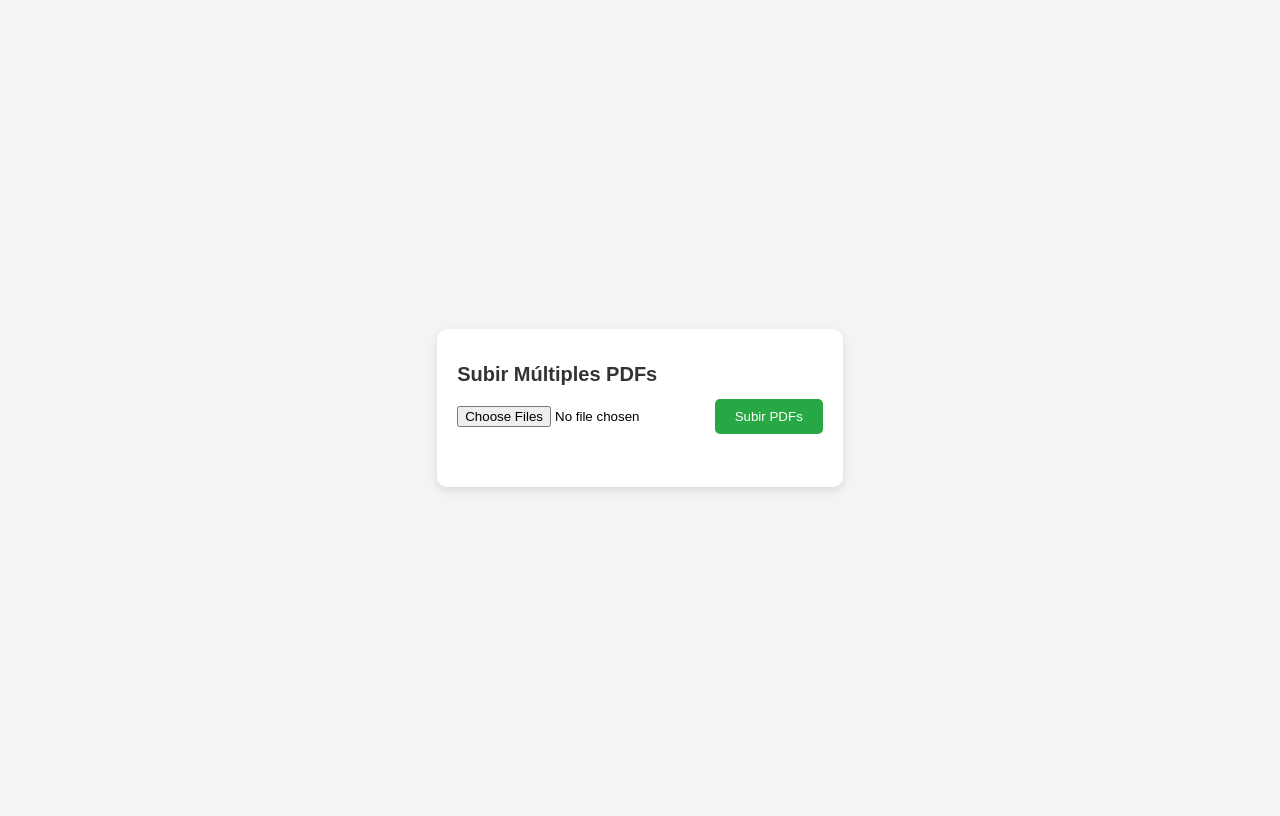
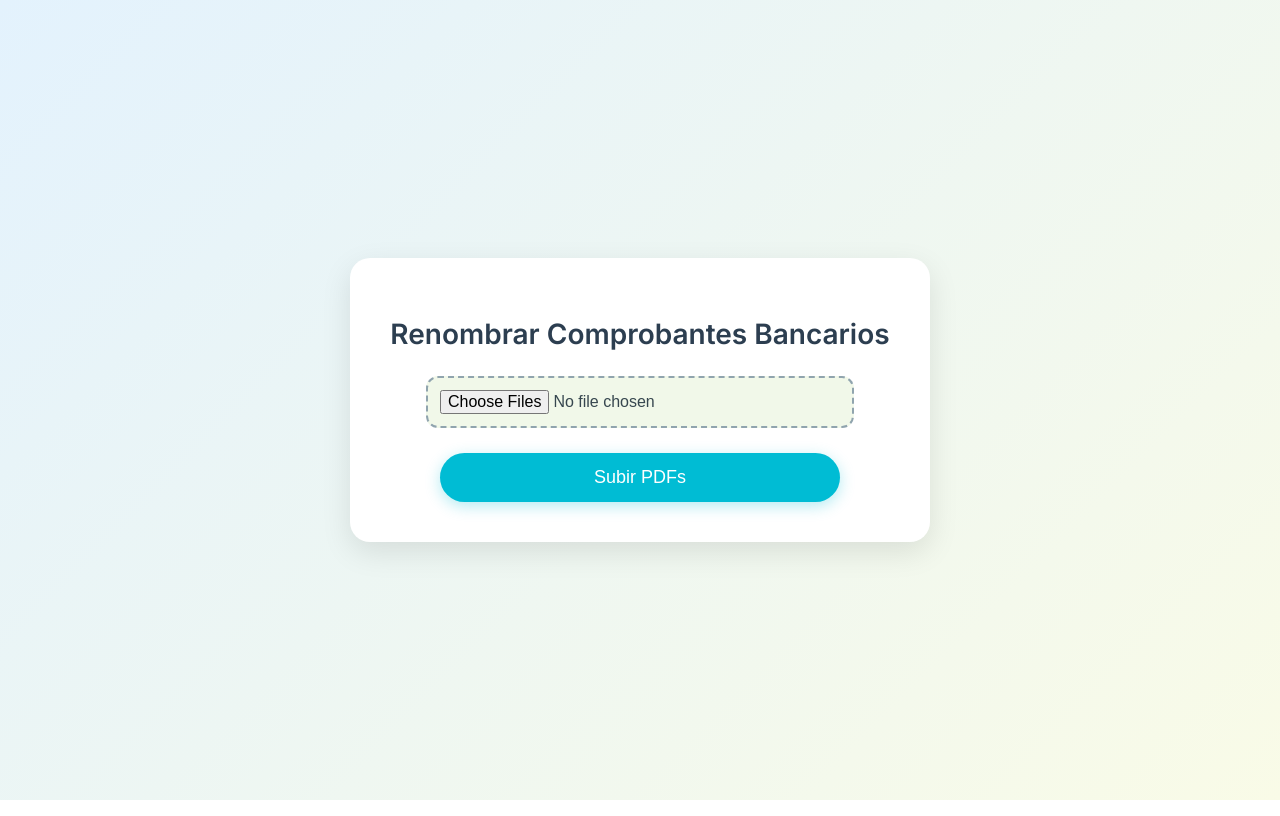
Before and after one commit to JuaniPucheta/renombrar-pdf, a website: page public/index.html in a window 1280 px wide. Drawn offline with Linux system fonts and the light colour scheme.

Commit message:
fix: styles

```diff
--- a/public/index.html
+++ b/public/index.html
@@ -3,64 +3,140 @@
 <head>
     <meta charset="UTF-8">
     <meta name="viewport" content="width=device-width, initial-scale=1.0">
-    <title>Subir Múltiples PDFs</title>
+    <title>Renombrar Comprobantes Bancarios</title> <!-- Título actualizado -->
+
+    <!-- Favicon -->
+    <link rel="icon" href="file_pdf_download_icon.ico" type="image/x-icon">
+
+    <!-- Fuente de Google Fonts -->
+    <link href="https://fonts.googleapis.com/css2?family=Inter:wght@400;500;600&display=swap" rel="stylesheet">
+
+    <!-- Estilos CSS -->
     <style>
-        /* Estilos básicos */
+        /* Diseño básico y tipografía */
         body {
-            font-family: Arial, sans-serif;
-            background-color: #f4f4f4;
+            font-family: 'Inter', sans-serif;
+            background: linear-gradient(135deg, #e3f2fd, #f9fbe7);
             display: flex;
             justify-content: center;
             align-items: center;
             height: 100vh;
+            margin: 0;
         }
 
+        /* Contenedor principal */
         .container {
-            background-color: #fff;
-            padding: 20px;
-            border-radius: 10px;
-            box-shadow: 0 4px 10px rgba(0, 0, 0, 0.1);
+            background-color: #ffffff;
+            padding: 40px;
+            border-radius: 20px;
+            box-shadow: 0 10px 30px rgba(0, 0, 0, 0.1);
+            max-width: 500px;
+            width: 100%;
+            text-align: center;
+            transition: all 0.4s ease;
+            transform: translateY(0);
         }
 
-        h1 {
-            font-size: 20px;
-            color: #333;
+        .container:hover {
+            transform: translateY(-5px);
+            box-shadow: 0 15px 40px rgba(0, 0, 0, 0.15);
         }
 
-        input[type="file"] {
-            margin-bottom: 20px;
+        /* Título */
+        h1 {
+            font-size: 28px;
+            color: #2c3e50;
+            margin-bottom: 25px;
+            font-weight: 600;
         }
 
+        /* Input de archivos */
+        input[type="file"] {
+            display: block;
+            margin: 0 auto 25px auto;
+            padding: 12px;
+            width: 100%;
+            max-width: 400px;
+            font-size: 16px;
+            border: 2px dashed #90a4ae;
+            border-radius: 12px;
+            background-color: #f1f8e9;
+            color: #37474f;
+            cursor: pointer;
+            transition: all 0.3s ease;
+        }
+
+        input[type="file"]:hover {
+            border-color: #64b5f6;
+            background-color: #e3f2fd;
+        }
+
+        /* Botón de enviar */
         button {
-            padding: 10px 20px;
-            background-color: #28a745;
+            padding: 14px 24px;
+            background-color: #00bcd4;
             color: white;
             border: none;
-            border-radius: 5px;
+            border-radius: 50px;
+            font-size: 18px;
+            font-weight: 500;
             cursor: pointer;
+            width: 100%;
+            max-width: 400px;
+            transition: background-color 0.3s ease, transform 0.2s ease;
+            box-shadow: 0 4px 15px rgba(0, 188, 212, 0.3);
         }
 
         button:hover {
-            background-color: #218838;
+            background-color: #008c9e;
+            transform: translateY(-3px);
         }
 
+        button:active {
+            transform: translateY(1px);
+            box-shadow: none;
+        }
+
+        /* Listado de archivos */
         .file-list {
-            margin-top: 20px;
-            font-size: 14px;
+            margin-top: 30px;
+            font-size: 15px;
             color: #555;
+            text-align: left;
+            max-width: 400px;
+            margin: 0 auto;
+        }
+
+        .file-list li {
+            list-style: none;
+            padding: 10px;
+            background-color: #f5f5f5;
+            border-radius: 10px;
+            margin-bottom: 10px;
+            box-shadow: 0 3px 7px rgba(0, 0, 0, 0.07);
+        }
+
+        .file-list li:last-child {
+            margin-bottom: 0;
+        }
+
+        /* Transiciones suaves */
+        .file-list li:hover {
+            background-color: #e1f5fe;
         }
     </style>
 </head>
 <body>
     <div class="container">
-        <h1>Subir Múltiples PDFs</h1>
+        <h1>Renombrar Comprobantes Bancarios</h1>
         <form id="uploadForm" enctype="multipart/form-data">
             <input type="file" id="pdfFiles" name="pdfs" multiple accept="application/pdf">
             <button type="submit">Subir PDFs</button>
         </form>
-        <div id="fileList" class="file-list"></div>
+        <ul id="fileList" class="file-list"></ul>
     </div>
 
+    <!-- Scripts -->
     <script>
         document.getElementById('pdfFiles').addEventListener('change', function () {
             const fileList = document.getElementById('fileList');
```
